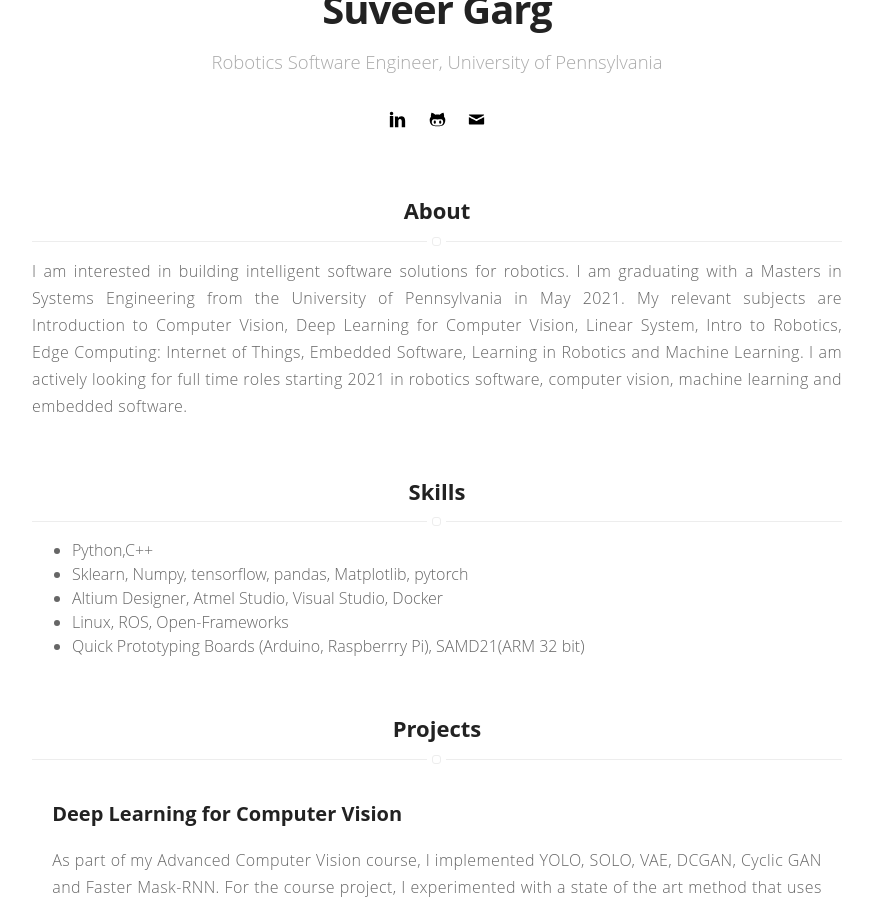
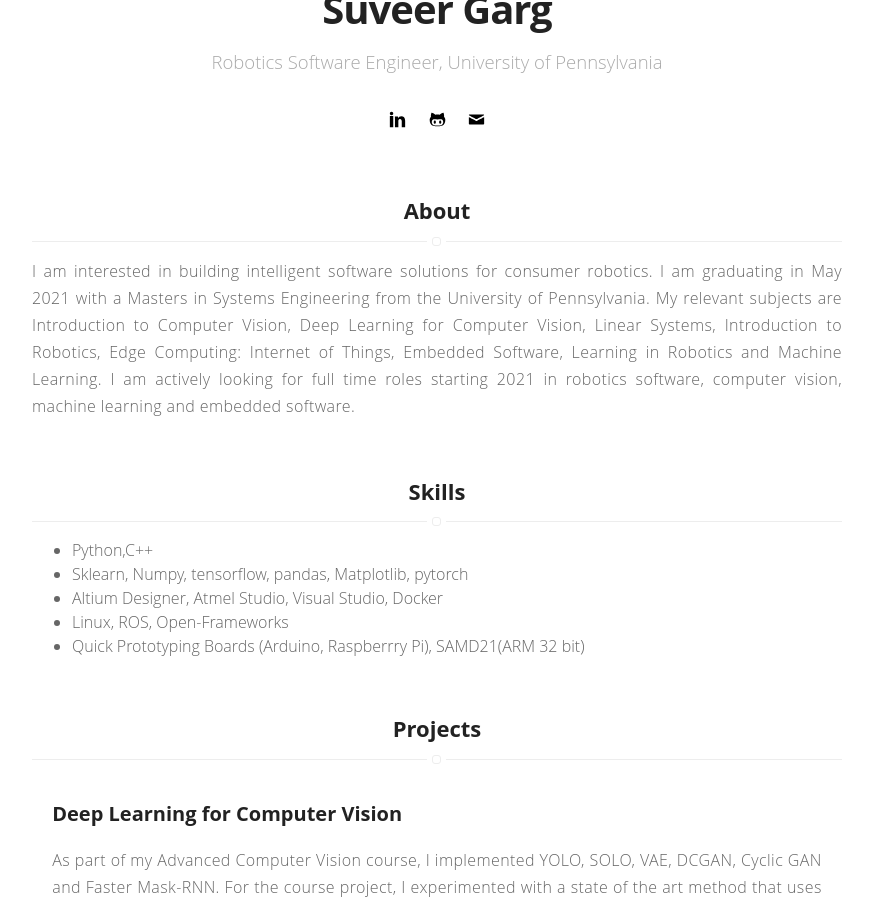
Before and after one commit to suveergarg/suveergarg.github.io, a Jekyll site: the page built from index.html, in a window 1280 px wide and 900 px high, scrolled down 349 px. Shown: the whole window, without its empty margins (203-1076 px from the left). Built offline with Jekyll 4.4.1, drawn with Linux system fonts in a browser that asks for light colours.

Commit message:
New Changes

```diff
--- a/_includes/about.html
+++ b/_includes/about.html
@@ -1 +1 @@
-<p style="text-align:justify">I am interested in building intelligent software solutions for robotics. I am graduating with a Masters in Systems Engineering from the University of Pennsylvania in May 2021. My relevant subjects are Introduction to Computer Vision, Deep Learning for Computer Vision, Linear System, Intro to Robotics, Edge Computing: Internet of Things, Embedded Software, Learning in Robotics and Machine Learning. I am actively looking for full time roles starting 2021 in robotics software, computer vision, machine learning and embedded software.</p>
+<p style="text-align:justify">I am interested in building intelligent software solutions for consumer robotics. I am graduating in May 2021 with a Masters in Systems Engineering from the University of Pennsylvania. My relevant subjects are Introduction to Computer Vision, Deep Learning for Computer Vision, Linear Systems, Introduction to Robotics, Edge Computing: Internet of Things, Embedded Software, Learning in Robotics and Machine Learning. I am actively looking for full time roles starting 2021 in robotics software, computer vision, machine learning and embedded software.</p>
```
